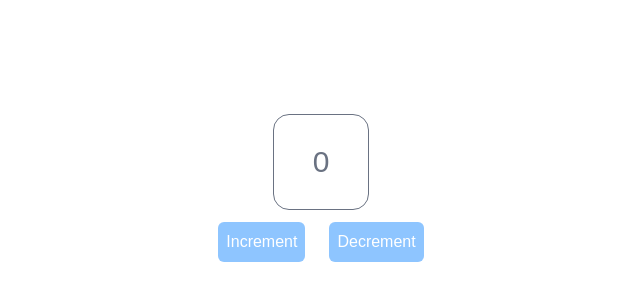
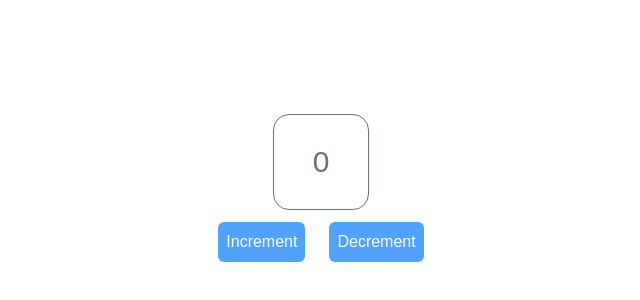
Before and after one commit to ZeroaNinea/Zustand-Complete-Course, a React (Vite) app: page / in a window 1280 px wide. Shown: the part 206-506 px from the top of the page, without its empty margins (319-959 px from the left). Built offline with nearby package versions, Linux system fonts and the light colour scheme.

Commit message:
buttons colored

```diff
--- a/src/App.tsx
+++ b/src/App.tsx
@@ -24,13 +24,13 @@ function App() {
         <div>
           <button
             onClick={store.inc}
-            className="rounded-md p-2 m-3 bg-blue-300 hover:bg-blue-400 text-white active:bg-blue-500 cursor-pointer"
+            className="rounded-md p-2 m-3 bg-blue-400 hover:bg-blue-500 text-white active:bg-blue-400 cursor-pointer"
           >
             Increment
           </button>
           <button
             onClick={store.dec}
-            className="rounded-md p-2 m-3 bg-blue-300 hover:bg-blue-400 text-white active:bg-blue-500 cursor-pointer"
+            className="rounded-md p-2 m-3 bg-blue-400 hover:bg-blue-500 text-white active:bg-blue-400 cursor-pointer"
           >
             Decrement
           </button>
```
